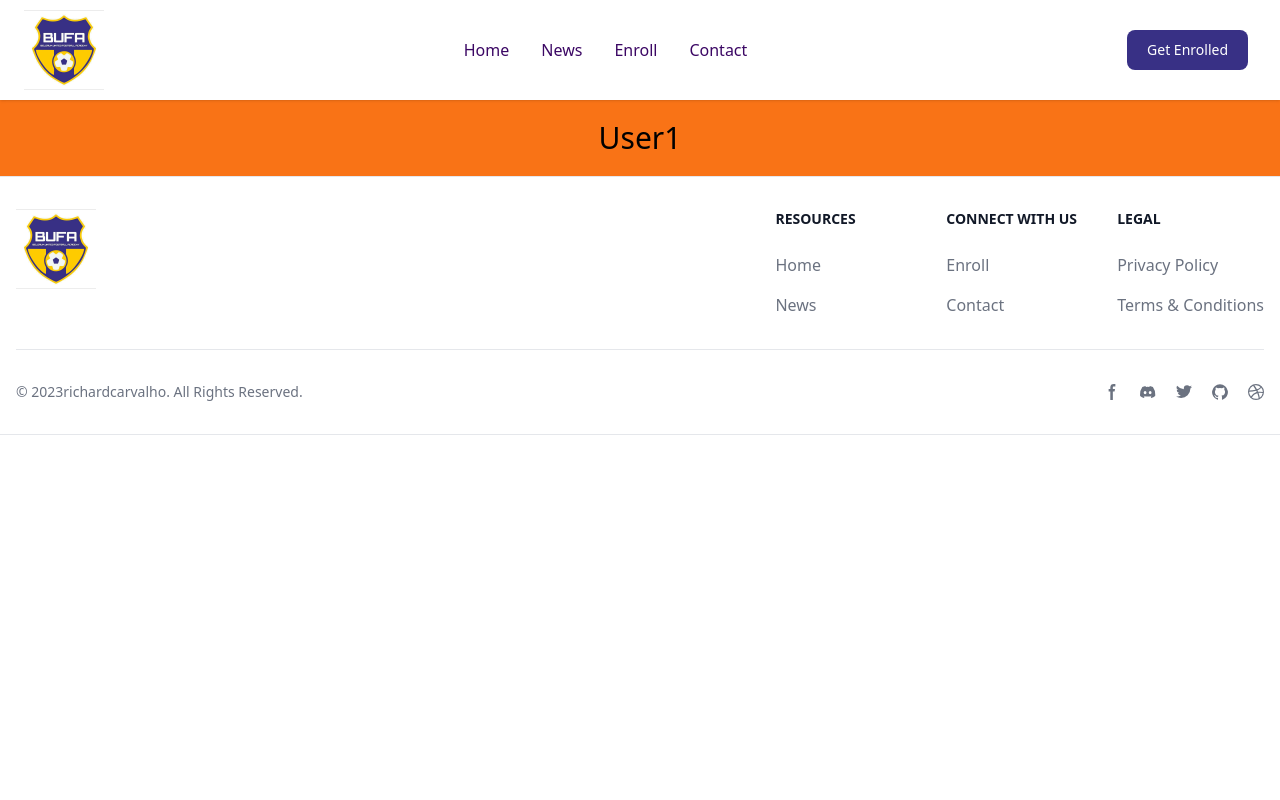
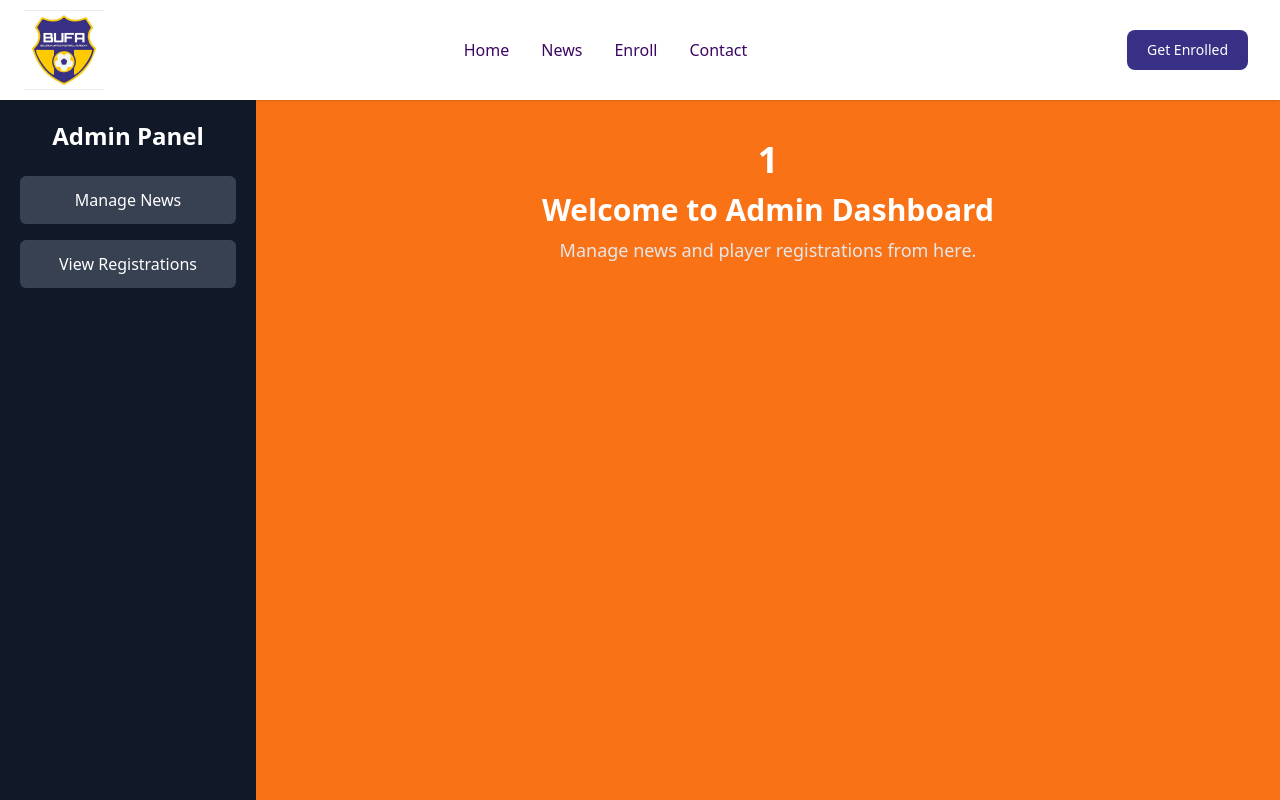
Before and after one commit to richard-carvalho-04/BUFA-Website, a React (Vite) app in the folder frontend/: page /user/1 in a window 1280 px wide. Shown: the top 800 px of the page. Built offline with nearby package versions, Linux system fonts and the light colour scheme.

Commit message:
Fix component import paths casing

```diff
--- /dev/null
+++ b/frontend/src/Components/Admin/AdminDashboard.jsx
@@ -0,0 +1,28 @@
+import React from "react";
+
+export default function AdminDashboard() {
+  return (
+    <div className="flex h-screen">
+   <div className="w-64 bg-gray-900 text-white p-5 flex flex-col h-screen">
+  <h2 className="text-2xl font-bold text-center">Admin Panel</h2>
+
+  {/* Buttons Wrapper - Move it closer to the title */}
+  <div className="flex flex-col space-y-4 mt-8">
+    <button className="p-3 bg-gray-700 rounded-md cursor-pointer text-center hover:bg-gray-600 transition w-full">
+      Manage News
+    </button>
+    <button className="p-3 bg-gray-700 rounded-md cursor-pointer text-center hover:bg-gray-600 transition w-full">
+      View Registrations
+    </button>
+  </div>
+</div>
+
+      {/* Main Content */}
+      <div className="flex-1 p-10 bg-orange-500 text-white flex flex-col justify-center items-center">
+        <h1 className="text-4xl font-bold">User213</h1>
+        <h2 className="text-3xl font-bold mt-3">Welcome to Admin Dashboard</h2>
+        <p className="mt-2 text-gray-200 text-lg">Manage news and player registrations from here.</p>
+      </div>
+    </div>
+  );
+};
--- a/frontend/src/Components/Enroll/Enroll.jsx
+++ b/frontend/src/Components/Enroll/Enroll.jsx
@@ -92,7 +92,7 @@ function Enroll() {
       <form onSubmit={handleSubmit}>
         {/* Student Information */}
         <section className="mb-6">
-          <h3 className="text-xl font-semibold mb-4">Student Information</h3>
+          <h3 className="text-xl font-semibold mb-4">Player Information</h3>
           <div className="grid grid-cols-1 md:grid-cols-2 gap-4">
             <div>
               <label className="block text-sm font-medium mb-1">
--- a/frontend/src/Components/Location/Locationpin.jsx
+++ b/frontend/src/Components/Location/Locationpin.jsx
@@ -3,7 +3,7 @@ import { PinContainer } from "../ui/3d-pin";
 
 export function Locationpin() {
     return (
-        <div className="h-[40rem] w-full flex items-center justify-center ">
+        <div className="h-auto mt-28 mb-16 max-h-[20rem] w-full flex items-center justify-center ">
             <PinContainer title="Click to find us" href="https://maps.app.goo.gl/V8Kpa2ufAf95mSCw6">
                 <div
                     className="flex basis-full flex-col p-4 tracking-tight text-slate-100/50 sm:basis-1/2 w-[20rem] h-[20rem] ">
@@ -28,30 +28,3 @@ export function Locationpin() {
         </div>
     );
 }
-
-
-// import React from "react";
-// import { PinContainer } from "../ui/3d-pin";
-
-// export function Locationpin() {
-//   return (
-//     <div className="h-[40rem] w-full flex items-center justify-center ">
-//       <PinContainer title="Click to go to find us" href="https://maps.app.goo.gl/NbLc8F7GqiF9hQN38">
-//         <div
-//           className="flex basis-full flex-col p-4 tracking-tight text-slate-100/50 sm:basis-1/2 w-[20rem] h-[20rem] ">
-//           <h3 className="max-w-xs !pb-2 !m-0 font-bold text-base text-slate-100">
-//             Find Us Here
-//           </h3>
-//           <div className="text-base !m-0 !p-0 font-normal">
-//             <span className="text-slate-500">
-//               Actually We Are Everywhere
-//             </span>
-//           </div>
-//           <div
-//             className="flex flex-1 w-full rounded-lg mt-4 bg-gradient-to-br  from-purple-500 to-yellow-300" />
-
-//         </div>
-//       </PinContainer>
-//     </div>
-//   );
-// }
--- a/frontend/src/Components/User/User.jsx
+++ b/frontend/src/Components/User/User.jsx
@@ -1,11 +1,127 @@
-import React from 'react'
-import { useParams } from 'react-router-dom'
+import React, { useState } from "react";
+import { useParams } from "react-router-dom";
+import axios from "axios";
 
 function User() {
-  const {userid}=useParams()
+  const { userid } = useParams();
+  const [players, setPlayers] = useState([]);
+  const [showPlayers, setShowPlayers] = useState(false);
+
+  // Fetch players from MongoDB
+  const fetchPlayers = async () => {
+    try {
+      const response = await axios.get("http://localhost:3000/api/players");
+      setPlayers(response.data);
+      setShowPlayers(true); // Show table after fetching
+    } catch (error) {
+      console.error("Error fetching players", error);
+    }
+  };
+
   return (
-    <div className='bg-orange-500 text-black text-3xl text-center py-5'>User{userid}</div>
-  )
+    <div className="flex h-screen">
+      {/* Sidebar */}
+      <div className="w-64 bg-gray-900 text-white p-5 flex flex-col">
+        <h2 className="text-2xl font-bold text-center">Admin Panel</h2>
+        <ul className="mt-6 space-y-4">
+          <li className="p-3 bg-gray-700 rounded-md cursor-pointer text-center hover:bg-gray-600 transition">
+            Manage News
+          </li>
+          <li
+            className="p-3 bg-gray-700 rounded-md cursor-pointer text-center hover:bg-gray-600 transition"
+            onClick={fetchPlayers}
+          >
+            View Registrations
+          </li>
+        </ul>
+      </div>
+
+      {/* Main Content */}
+      <div className="flex-1 p-10 bg-orange-500 text-white flex flex-col items-center">
+        <h1 className="text-4xl font-bold">{userid}</h1>
+        <h2 className="text-3xl font-bold mt-3">Welcome to Admin Dashboard</h2>
+        <p className="mt-2 text-gray-200 text-lg">
+          Manage news and player registrations from here.
+        </p>
+
+        {/* Player Table */}
+        {showPlayers && (
+         <div className="mt-5 bg-white p-5 rounded-lg shadow-lg w-full overflow-x-auto">
+         <h2 className="text-2xl font-bold text-black mb-4">
+           Player Registrations
+         </h2>
+         <div className="overflow-x-auto">
+           <table className="min-w-full border-collapse border border-gray-300 text-black">
+             <thead>
+               <tr className="bg-gray-200 text-center">
+                 <th className="border p-2 min-w-[150px]">Full Name</th>
+                 <th className="border p-2 min-w-[180px]">Email</th>
+                 <th className="border p-2 min-w-[130px]">Phone</th>
+                 <th className="border p-2 min-w-[120px]">DOB</th>
+                 <th className="border p-2 min-w-[120px]">Height</th>
+                 <th className="border p-2 min-w-[120px]">Weight</th>
+                 <th className="border p-2 min-w-[120px]">Gender</th>
+                 <th className="border p-2 min-w-[150px]">Jersey Size</th>
+                 <th className="border p-2 min-w-[150px]">Country of Birth</th>
+                 <th className="border p-2 min-w-[150px]">Nationality</th>
+                 <th className="border p-2 min-w-[180px]">Nationality Status</th>
+                 <th className="border p-2 min-w-[130px]">City</th>
+                 <th className="border p-2 min-w-[130px]">State</th>
+                 <th className="border p-2 min-w-[120px]">Pincode</th>
+                 <th className="border p-2 min-w-[300px]">Full Address</th>
+                 <th className="border p-2 min-w-[150px]">Parent Name</th>
+                 <th className="border p-2 min-w-[200px]">Parent Occupation</th>
+                 <th className="border p-2 min-w-[150px]">Parent Phone</th>
+                 <th className="border p-2 min-w-[180px]">Parent Email</th>
+                 <th className="border p-2 min-w-[180px]">Experience Level</th>
+                 <th className="border p-2 min-w-[200px]">Preferred Position</th>
+                 <th className="border p-2 min-w-[200px]">State/National Level</th>
+                 <th className="border p-2 min-w-[200px]">Any Clubs</th>
+                 <th className="border p-2 min-w-[200px]">Other Academies</th>
+                 <th className="border p-2 min-w-[200px]">Medical Conditions</th>
+                 <th className="border p-2 min-w-[250px]">Other Info</th>
+               </tr>
+             </thead>
+             <tbody>
+               {players.map((player) => (
+                 <tr key={player._id} className="text-center">
+                   <td className="border p-2">{player.fullname}</td>
+                   <td className="border p-2">{player.emailid}</td>
+                   <td className="border p-2">{player.mobilenumber}</td>
+                   <td className="border p-2">{player.dob}</td>
+                   <td className="border p-2">{player.height}</td>
+                   <td className="border p-2">{player.weight}</td>
+                   <td className="border p-2">{player.gender}</td>
+                   <td className="border p-2">{player.jerseysize}</td>
+                   <td className="border p-2">{player.countryofbirth}</td>
+                   <td className="border p-2">{player.nationality}</td>
+                   <td className="border p-2">{player.nationalitystatus}</td>
+                   <td className="border p-2">{player.city}</td>
+                   <td className="border p-2">{player.state}</td>
+                   <td className="border p-2">{player.pincode}</td>
+                   <td className="border p-2">{player.fulladdress}</td>
+                   <td className="border p-2">{player.parent?.parentname}</td>
+                   <td className="border p-2">{player.parent?.parentoccupation}</td>
+                   <td className="border p-2">{player.parent?.phonenumber}</td>
+                   <td className="border p-2">{player.parent?.pEmailid}</td>
+                   <td className="border p-2">{player.footballexp?.explevel}</td>
+                   <td className="border p-2">{player.footballexp?.preferredpos}</td>
+                   <td className="border p-2">{player.footballexp?.stateornational}</td>
+                   <td className="border p-2">{player.footballexp?.anyclubs}</td>
+                   <td className="border p-2">{player.footballexp?.anyotheracademies}</td>
+                   <td className="border p-2">{player.footballexp?.medicalconditions}</td>
+                   <td className="border p-2">{player.footballexp?.otherinfo}</td>
+                 </tr>
+               ))}
+             </tbody>
+           </table>
+         </div>
+       </div>
+
+        )}
+      </div>
+    </div>
+  );
 }
 
-export default User
+export default User;
--- a/frontend/src/main.jsx
+++ b/frontend/src/main.jsx
@@ -10,6 +10,7 @@ import Contact from './Components/Contact/Contact.jsx'
 import User from './Components/User/User.jsx'
 import News from './Components/News/News.jsx'
 import App  from './App.jsx'
+import AdminDashboard from './Components/Admin/AdminDashboard.jsx'
 
 const router=createBrowserRouter(
   createRoutesFromElements(
@@ -22,6 +23,7 @@ const router=createBrowserRouter(
       <Route path='app' element={<App/>}/>
       <Route path='user' element={<User/>}>
       <Route path=':userid' element={<User/>}/>
+      <Route path='admin' element={<AdminDashboard/>}/>
       </Route>
     </Route>
   )
```
